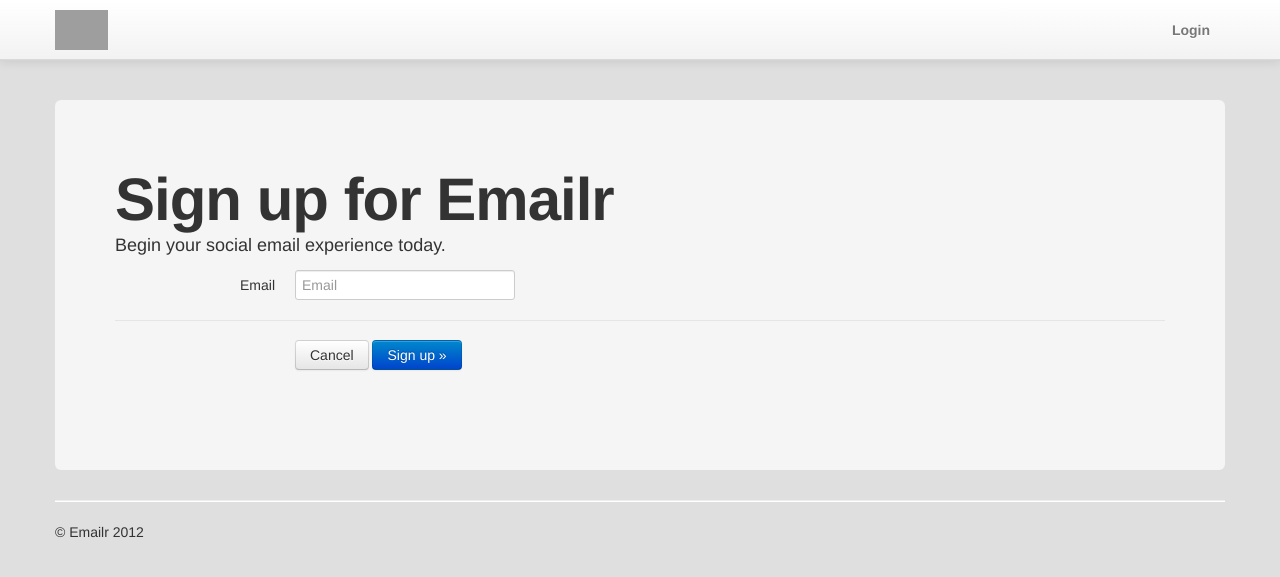
After one commit to cargo8/PennAppsF12, a Python web app: template templates/signup.html in a window 1280 px wide. The commit adds this page. Shown: the top 577 px of the page. Run offline with Jinja, Linux system fonts and the light colour scheme; the template is opened without the code that fills it, so the values that code supplies are empty; some libraries are stand-ins or nearby versions; grey boxes are pictures that could not be loaded.

Commit message:
Signup page added

```diff
--- a/emailr/views.py
+++ b/emailr/views.py
@@ -11,6 +11,9 @@ from django.views.decorators.http import require_POST
 
 def index(request):
     return render_to_response('index.html')
+
+def signup(request):
+    return render_to_response('signup.html')
 
 def renderEmail(request):
 
--- a/templates/base.html
+++ b/templates/base.html
@@ -2,7 +2,7 @@
 <html lang="en">
   <head>
     <meta charset="utf-8">
-    <title>Bootstrap, from Twitter</title>
+    <title>{% block title %}{% endblock %}</title>
     <meta name="viewport" content="width=device-width, initial-scale=1.0">
     <meta name="description" content="">
     <meta name="author" content="">
@@ -38,10 +38,13 @@
     <a class="brand" href="/"><img src="/static/logo-no-bg.png" style="max-height: 40px;"></img></a>
     <ul class="pull-right nav">
 			<li><a href="#" style="padding-top:20px;"><strong>Login</strong></a></li>
+
     </ul>
     </div>
   </div>
 </div>
+
+<div class="container">
 
 {% block content %}
 {% endblock %}
--- /dev/null
+++ b/templates/signup.html
@@ -0,0 +1,27 @@
+{% extends 'base.html' %}
+
+{% block title %}Emailr - Sign Up{% endblock %}
+
+{% block content %}
+<div class="hero-unit" style="background-color: whiteSmoke;" >
+  <h1>Sign up for Emailr</h1>
+  <p>Begin your social email experience today.</p>
+  <p>
+    <form class="form-horizontal">
+	  <div class="control-group">
+	    <label class="control-label" for="inputEmail">Email</label>
+	    <div class="controls">
+	      <input type="text" id="inputEmail" placeholder="Email">
+	    </div>
+	  </div>
+
+		<div class="form-actions">
+		  <a href="/"><button type="button" class="btn">Cancel</button></a>
+		  <button type="submit" class="btn btn-primary">Sign up &raquo;</button>
+		</div>
+
+	</form>
+  </p>
+</div>
+
+{% endblock %}
--- a/urls.py
+++ b/urls.py
@@ -13,9 +13,10 @@ urlpatterns = patterns('',
     # url(r'^pennappsf12/', include('pennapps12.foo.urls')),
 
     # url(r'^$', direct_to_template, {'template': 'postcard.html'}),
-    url(r'^render/', renderEmail),
+    # url(r'^render/', renderEmail),
 
     url(r'^$', index),
+    url(r'^signup/$', signup),
     url(r'^receiveEmail/', receiveEmail),
 
     # Uncomment the admin/doc line below to enable admin documentation:
```
Also changed, not shown: templates/index.html (+3 -4 lines).
